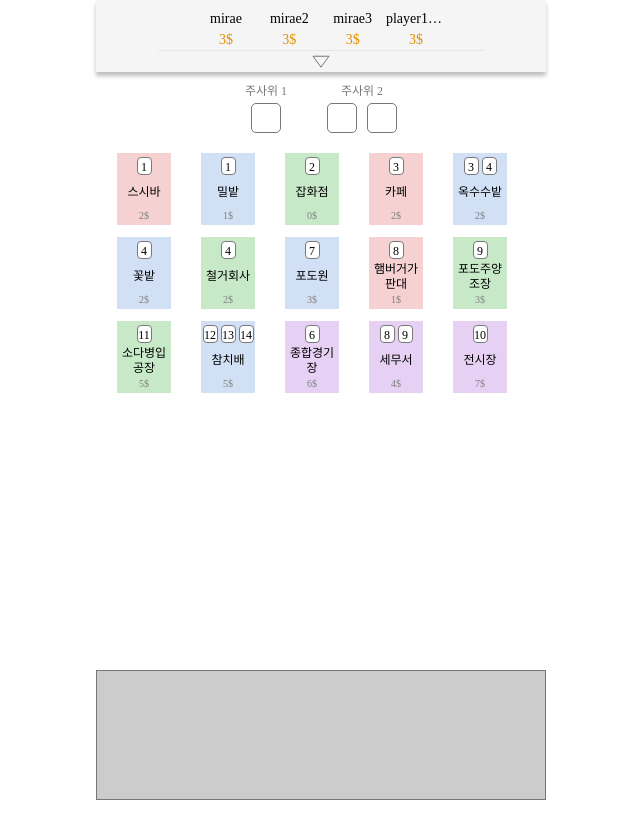
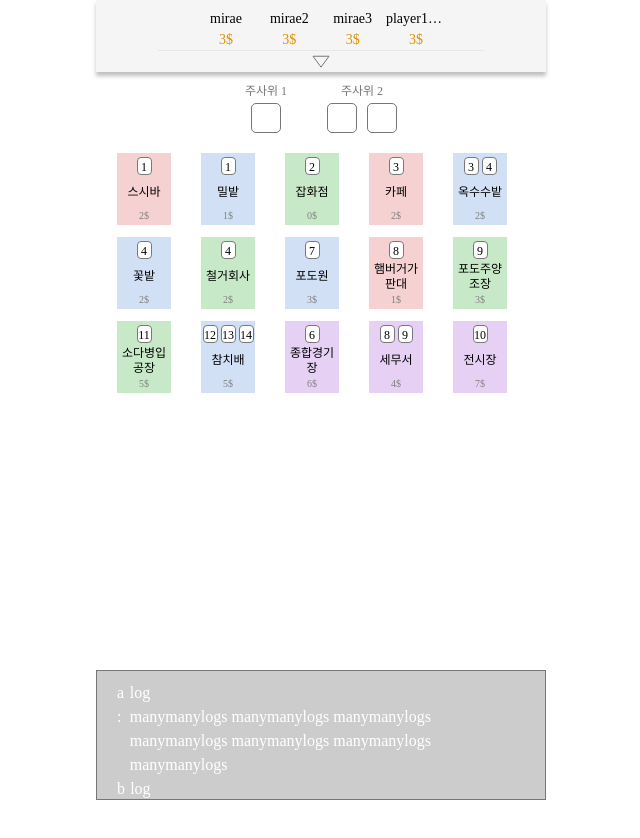
Before and after one commit to dygmm4288/board_game, a React (Vite) app in the folder front/: page /miniville_room in a window 1280 px wide. Shown: the top 838 px of the page, without its empty margins (319-959 px from the left). Before the commit the page ends 800 px from the top, so only its background shows below. Built offline with nearby package versions, Linux system fonts and the light colour scheme; a web font is replaced by a local one.

Commit message:
gamelog section 컴포넌트 수정

```diff
--- a/front/src/components/section/GameLogSection.tsx
+++ b/front/src/components/section/GameLogSection.tsx
@@ -1,8 +1,22 @@
-import React from "react";
-
 const GameLogSection = () => {
+  const players = [{ name: "a" }, { name: "b" }];
   return (
-    <div className='absolute bottom-0 w-full h-[130px] bg-black/20 border border-solid border-primary-font-color'></div>
+    <div className='absolute bottom-0 w-full h-[130px] bg-black/20 border border-solid border-primary-font-color py-[10px] px-[20px] text-white'>
+      {players.map((player) => {
+        return (
+          <div className='flex flex-row gap-[4px]'>
+            <div>{player.name} :</div>
+            <div className='flex flex-col text-wrap'>
+              <p>log</p>
+              <p>
+                manymanylogs manymanylogs manymanylogs manymanylogs manymanylogs
+                manymanylogs manymanylogs
+              </p>
+            </div>
+          </div>
+        );
+      })}
+    </div>
   );
 };
 
```
